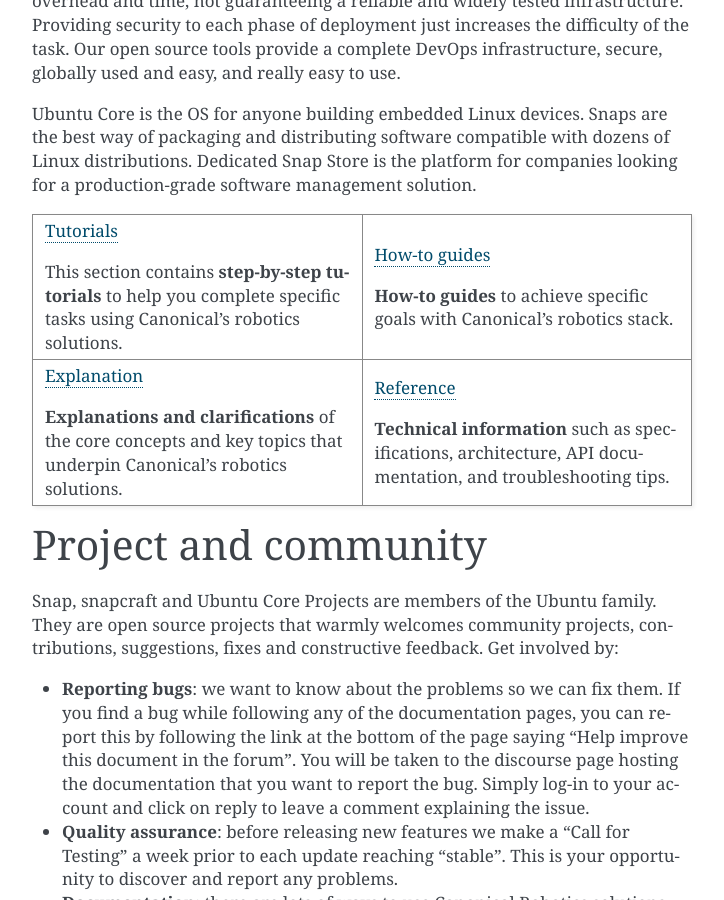
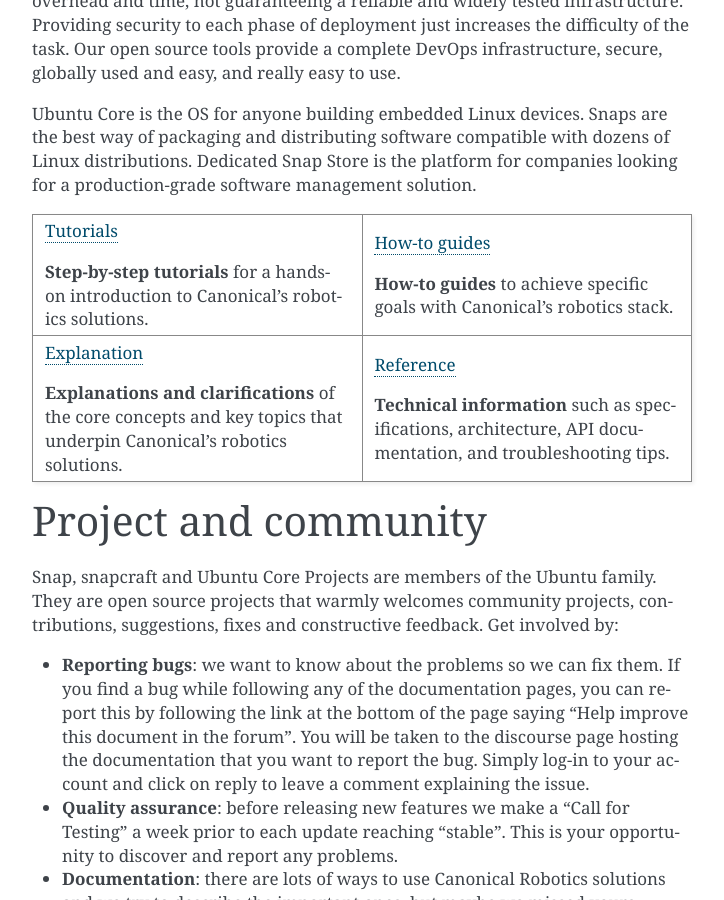
Before and after one commit to canonical/robotics_documentation, a Sphinx documentation site: the page built from docs/index.rst, in a window 1280 px wide and 900 px high, scrolled down 457 px. Shown: the whole window, without its empty margins (388-1112 px from the left). Built offline with Sphinx 7.4.7, drawn with Linux system fonts in a browser that asks for light colours; pages that are not in the unit, such as notebooks, are missing from menus.

Commit message:
update tutorials landing page summary

```diff
--- a/docs/tutorials/index.md
+++ b/docs/tutorials/index.md
@@ -6,8 +6,8 @@
 
 % Include start summary
 
-This section contains **step-by-step tutorials** to help you complete specific tasks
-using Canonical's robotics solutions.
+**Step-by-step tutorials** for a hands-on introduction
+to Canonical's robotics solutions.
 
 % Include stop summary
 
```
